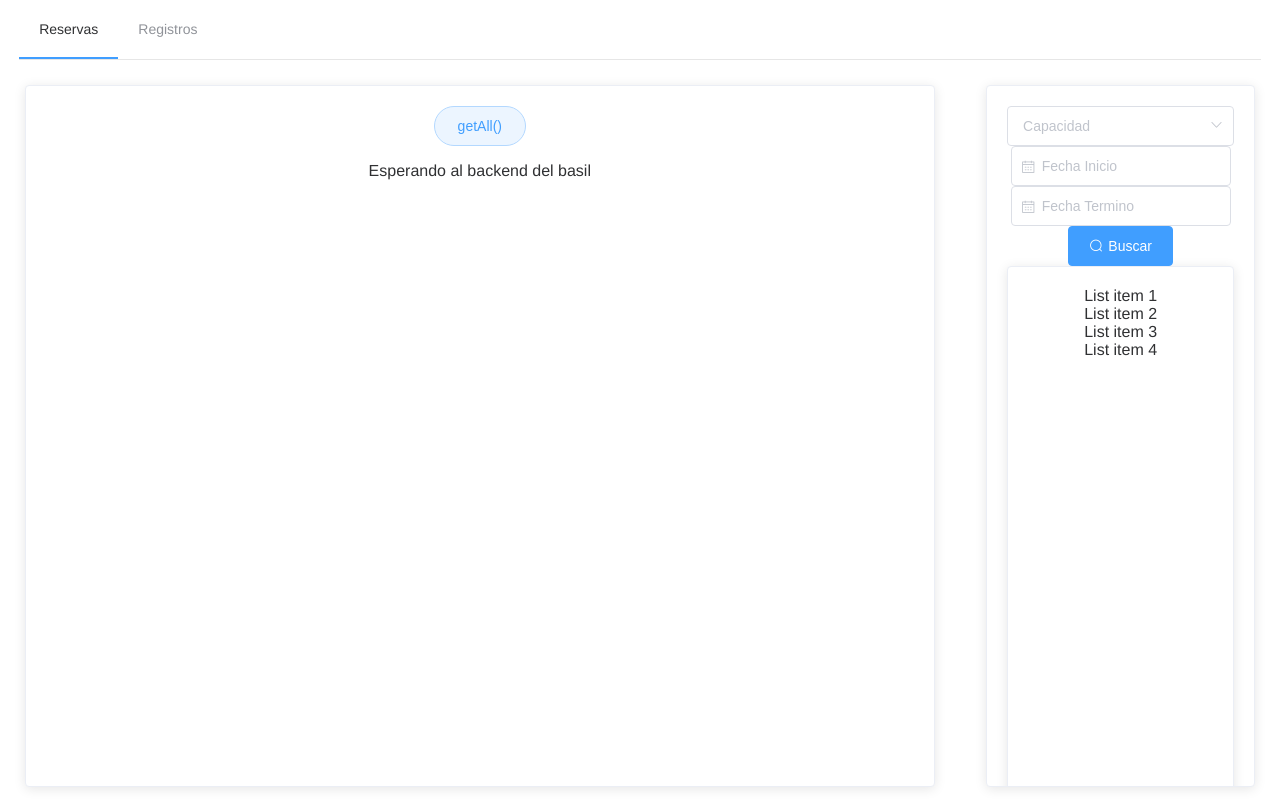
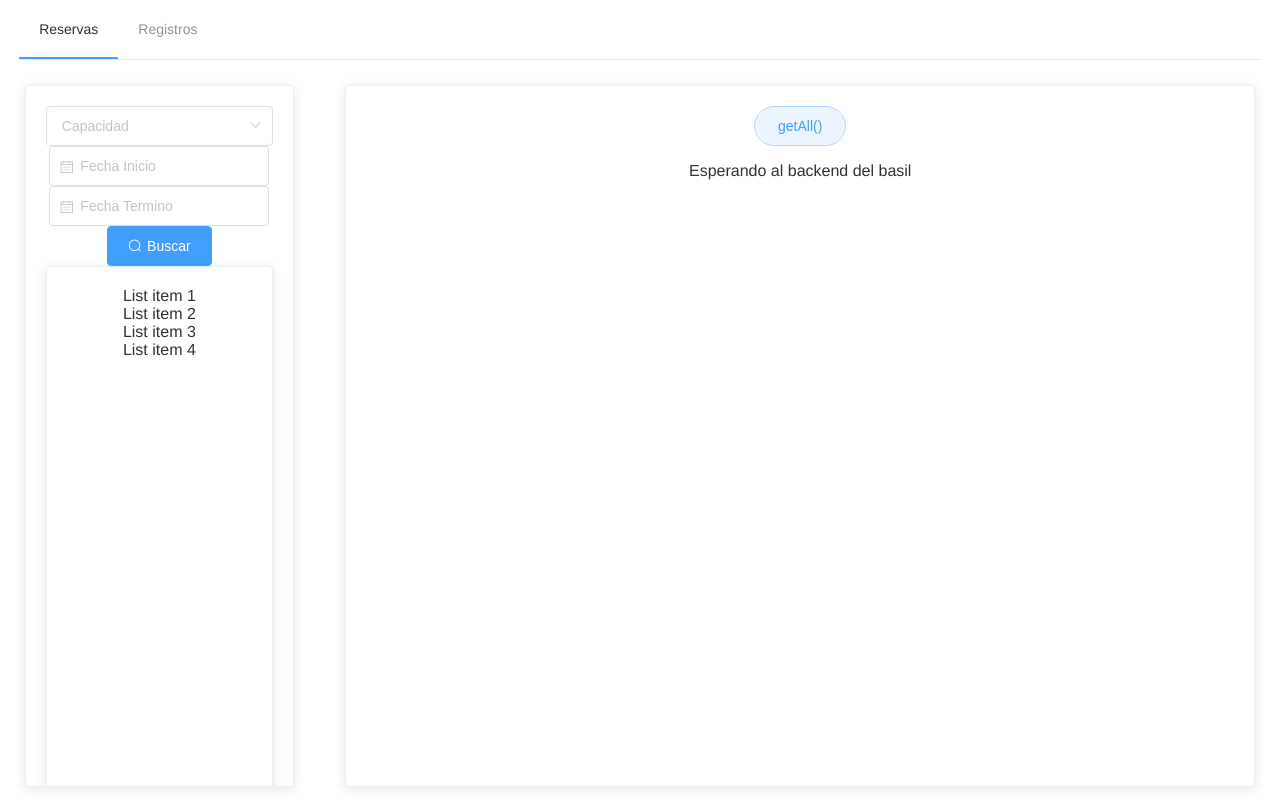
Before and after one commit to Kakoo8/TingesoFront, a Vue app: page /#/ in a window 1280 px wide. Built offline with nearby package versions, Linux system fonts and the light colour scheme.

Commit message:
CHG: se cambio el orden de los filtros

```diff
--- a/src/views/Home.vue
+++ b/src/views/Home.vue
@@ -5,11 +5,11 @@
           <NavBar/>
       </el-header>
       <el-row>
+        <el-col :span="6">
+          <FilterRack/>
+        </el-col>
         <el-col :span="18">
           <Rack/>
-        </el-col>
-        <el-col :span="6">
-          <FilterRack/>
         </el-col>
       </el-row>
     </el-container>
```
